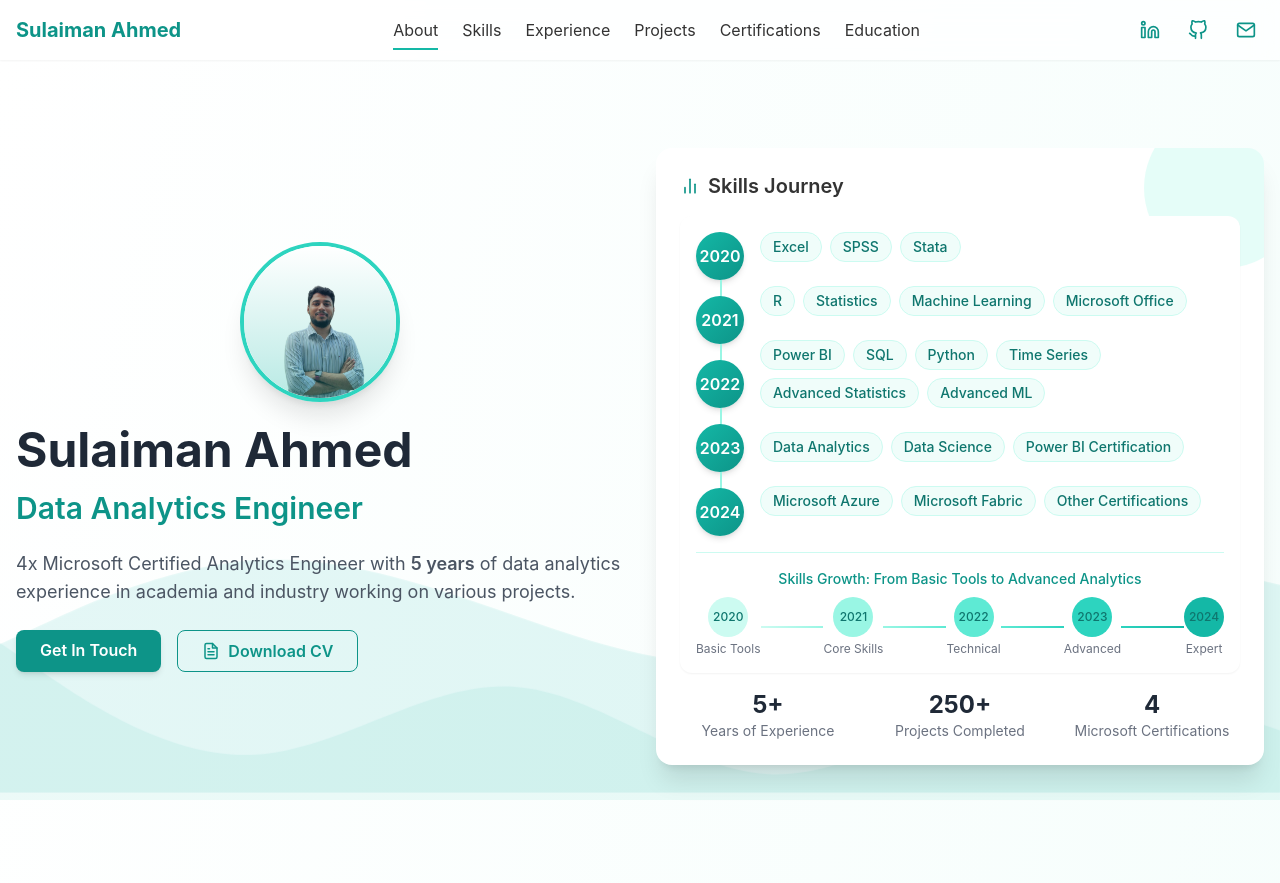
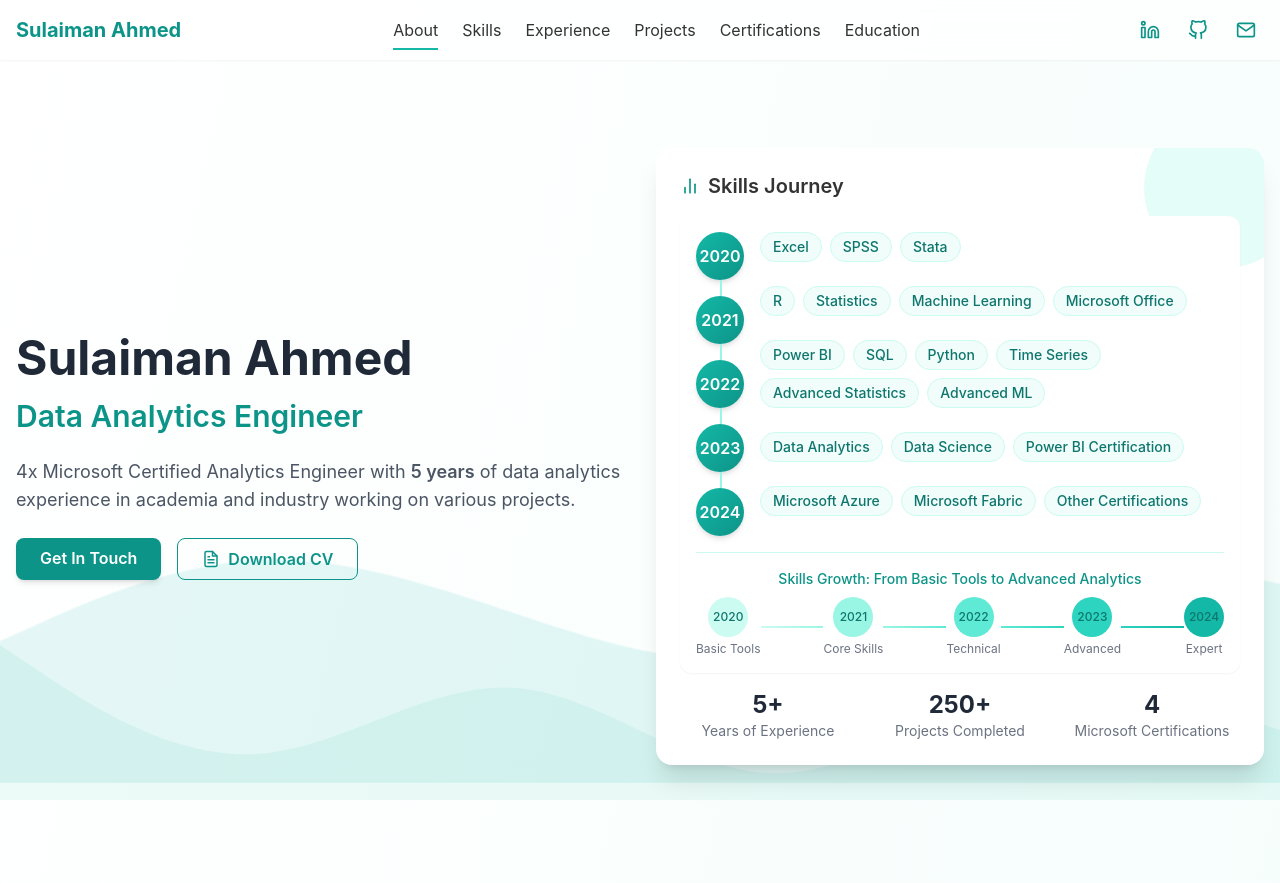
Before and after one commit to sulaiman013/sulaiman013.github.io, a plain HTML site: page index.html in a window 1280 px wide. Shown: the top 883 px of the page. Drawn offline with nearby package versions, Linux system fonts and the light colour scheme.

Commit message:
Update index.html

```diff
--- a/index.html
+++ b/index.html
@@ -32,19 +32,6 @@
     </script>
 </head>
 <body class="min-h-screen bg-gradient-to-br from-white to-teal-50">
-    <div id="loading" style="position: fixed; top: 0; left: 0; right: 0; bottom: 0; background-color: white; z-index: 9999; display: flex; justify-content: center; align-items: center;">
-  <div style="width: 40px; height: 40px; border: 4px solid #e2e8f0; border-top-color: #00B8A9; border-radius: 50%; animation: spin 1s linear infinite;"></div>
-</div>
-<style>
-  @keyframes spin {
-    to { transform: rotate(360deg); }
-  }
-</style>
-<script>
-  window.addEventListener('load', function() {
-    document.getElementById('loading').style.display = 'none';
-  });
-</script>
     <!-- Animated Wave Background -->
     <div class="fixed w-full h-full overflow-hidden z-0">
         <svg class="absolute bottom-0 left-0 w-full opacity-20" viewBox="0 0 1440 320" xmlns="http://www.w3.org/2000/svg">
@@ -101,16 +88,12 @@
         <section id="about" class="py-16">
             <div class="flex flex-col md:flex-row items-center gap-8">
                 <div class="md:w-1/2">
-                    <div class="relative w-40 h-40 rounded-full overflow-hidden mx-auto mb-6 border-4 border-teal-400 shadow-xl hover-lift">
-  <img src="https://raw.githubusercontent.com/sulaiman013/sulaiman013.github.io/main/profile.png" alt="Sulaiman Ahmed" class="w-full h-full object-cover">
-  <div class="absolute inset-0 bg-gradient-to-t from-teal-500/30 to-transparent"></div>
-</div>
                     <h1 class="text-4xl md:text-5xl font-bold text-gray-800 mb-4">Sulaiman Ahmed</h1>
                     <h2 class="text-2xl md:text-3xl font-semibold text-teal-600 mb-6">Data Analytics Engineer</h2>
                     <p class="text-lg text-gray-600 mb-6">4x Microsoft Certified Analytics Engineer with <span class="font-semibold">5 years</span> of data analytics experience in academia and industry working on various projects.</p>
                     <div class="flex space-x-4">
                         <a href="#contact" class="bg-teal-600 hover:bg-teal-700 text-white font-semibold py-2 px-6 rounded-lg transition-colors shadow-md">Get In Touch</a>
-                        <a href="https://github.com/sulaiman013/sulaiman013.github.io/blob/7971a94d3f5aca405b93177ecf802ec5364aae91/sulaiman_ahmed_resume.pdf" class="border border-teal-600 text-teal-600 hover:bg-teal-50 font-semibold py-2 px-6 rounded-lg transition-colors flex items-center gap-2">
+                        <a href="https://github.com/sulaiman013/sulaiman013.github.io/blob/master/sulaiman_ahmed_resume.pdf" class="border border-teal-600 text-teal-600 hover:bg-teal-50 font-semibold py-2 px-6 rounded-lg transition-colors flex items-center gap-2">
                             <svg xmlns="http://www.w3.org/2000/svg" width="18" height="18" viewBox="0 0 24 24" fill="none" stroke="currentColor" stroke-width="2" stroke-linecap="round" stroke-linejoin="round">
                                 <path d="M14 2H6a2 2 0 0 0-2 2v16a2 2 0 0 0 2 2h12a2 2 0 0 0 2-2V8z"></path>
                                 <polyline points="14 2 14 8 20 8"></polyline>
@@ -343,7 +326,10 @@
                                 <span class="text-sm text-gray-500">95%</span>
                             </div>
                             <div class="h-2 bg-gray-200 rounded-full">
-                                <div class="h-2 rounded-full bg-teal-500 animate-width" style="width: 0" data-width="95%"></div>
+                                <div
+                                    class="h-2 rounded-full bg-teal-500"
+                                    style="width: 95%"
+                                ></div>
                             </div>
                         </div>
                         <div>
@@ -904,128 +890,44 @@
     </footer>
 
     <script>
-  // Make sure Tailwind is loaded
-  if (typeof tailwind === 'undefined') {
-    const tailwindScript = document.createElement('script');
-    tailwindScript.src = 'https://cdn.tailwindcss.com';
-    document.head.appendChild(tailwindScript);
-  }
+        // Update current year in footer
+        document.getElementById('current-year').textContent = new Date().getFullYear();
 
-  // Add scroll animations
-  document.addEventListener('DOMContentLoaded', function() {
-    // Fade in elements when they come into view
-    const fadeElements = document.querySelectorAll('section, .bg-white');
-    const observer = new IntersectionObserver((entries) => {
-      entries.forEach(entry => {
-        if (entry.isIntersecting) {
-          entry.target.style.transition = 'opacity 0.6s ease-in-out, transform 0.6s ease-in-out';
-          entry.target.style.opacity = '1';
-          entry.target.style.transform = 'translateY(0)';
-        }
-      });
-    }, { threshold: 0.1 });
-
-    fadeElements.forEach(el => {
-      el.style.opacity = '0';
-      el.style.transform = 'translateY(20px)';
-      observer.observe(el);
+        // Simple form handler
+        document.getElementById('contact-form').addEventListener('submit', function(e) {
+            e.preventDefault();
+            alert('Thank you for your message! This is a demo form - in a real implementation, this would send an email.');
         });
 
-    // Animate skill bars
-    const skillBars = document.querySelectorAll('.h-2.bg-teal-500');
-    skillBars.forEach(bar => {
-      const width = bar.style.width;
-      bar.style.width = '0';
-      setTimeout(() => {
-        bar.style.transition = 'width 1s ease-in-out';
-        bar.style.width = width;
-      }, 300);
+        // Smooth scrolling for navigation links
+        document.querySelectorAll('a[href^="#"]').forEach(anchor => {
+            anchor.addEventListener('click', function (e) {
+                e.preventDefault();
+                document.querySelector(this.getAttribute('href')).scrollIntoView({
+                    behavior: 'smooth'
+                });
             });
         });
 
-  // Interactive elements
-  const skillTags = document.querySelectorAll('.cursor-pointer');
-  skillTags.forEach(tag => {
-    tag.addEventListener('mouseover', function() {
-      this.classList.add('bg-teal-100');
-      this.classList.remove('bg-teal-50');
-    });
-    tag.addEventListener('mouseout', function() {
-      this.classList.remove('bg-teal-100');
-      this.classList.add('bg-teal-50');
-    });
-  });
-</script>
-    <script>
-  // Animate background waves
-  const waves = document.querySelectorAll('.absolute.bottom-0 path');
+        // Highlight active section in navigation
+        window.addEventListener('scroll', function() {
+            const sections = document.querySelectorAll('section');
+            let current = '';
 
-  waves.forEach((wave, index) => {
-    // Create unique animation for each wave
-    const animationDuration = 8 + (index * 4); // seconds
-    const animationDelay = index * 2; // seconds
-
-    wave.style.animation = `wave ${animationDuration}s ease-in-out ${animationDelay}s infinite alternate`;
-    wave.style.transformOrigin = 'center bottom';
+            sections.forEach(section => {
+                const sectionTop = section.offsetTop;
+                if(pageYOffset >= sectionTop - 300) {
+                    current = section.getAttribute('id');
+                }
             });
 
-  // Add wave animation keyframes if not already present
-  if (!document.querySelector('#wave-animation')) {
-    const styleSheet = document.createElement('style');
-    styleSheet.id = 'wave-animation';
-    styleSheet.textContent = `
-      @keyframes wave {
-        0% {
-          transform: translateY(0) scaleY(1);
+            document.querySelectorAll('nav a').forEach(link => {
+                link.classList.remove('border-teal-500');
+                link.classList.add('border-transparent');
+                if(link.getAttribute('href') === `#${current}`) {
+                    link.classList.remove('border-transparent');
+                    link.classList.add('border-teal-500');
                 }
-        50% {
-          transform: translateY(-10px) scaleY(1.05);
-        }
-        100% {
-          transform: translateY(0) scaleY(1);
-        }
-      }
-
-      .hover-lift {
-        transition: transform 0.3s ease, box-shadow 0.3s ease;
-      }
-      .hover-lift:hover {
-        transform: translateY(-5px);
-        box-shadow: 0 20px 25px -5px rgba(0, 0, 0, 0.1), 0 10px 10px -5px rgba(0, 0, 0, 0.04);
-      }
-    `;
-    document.head.appendChild(styleSheet);
-  }
-
-  // Add main content animations
-  document.addEventListener('DOMContentLoaded', function() {
-    // Fade in elements when they come into view
-    const fadeElements = document.querySelectorAll('section, .bg-white');
-    const observer = new IntersectionObserver((entries) => {
-      entries.forEach(entry => {
-        if (entry.isIntersecting) {
-          entry.target.style.transition = 'opacity 0.6s ease-in-out, transform 0.6s ease-in-out';
-          entry.target.style.opacity = '1';
-          entry.target.style.transform = 'translateY(0)';
-        }
-      });
-    }, { threshold: 0.1 });
-
-    fadeElements.forEach(el => {
-      el.style.opacity = '0';
-      el.style.transform = 'translateY(20px)';
-      observer.observe(el);
-    });
-
-    // Animate skill bars
-    const skillBars = document.querySelectorAll('.h-2.bg-teal-500');
-    skillBars.forEach(bar => {
-      const width = bar.style.width;
-      bar.style.width = '0';
-      setTimeout(() => {
-        bar.style.transition = 'width 1s ease-in-out';
-        bar.style.width = width;
-      }, 300);
             });
         });
     </script>
```
Lines whose indentation alone changed are shown as unchanged.
